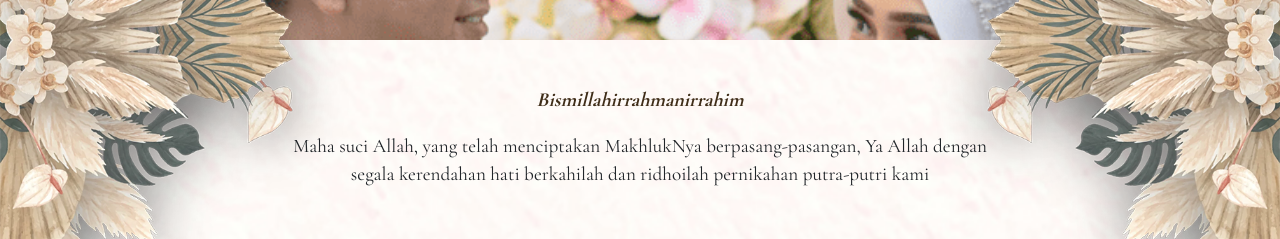
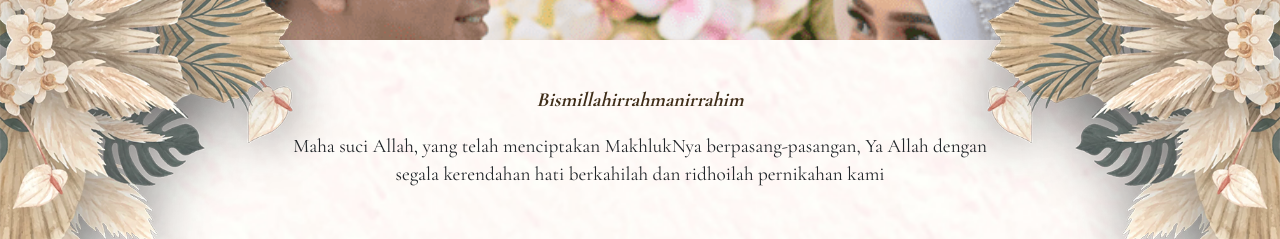
Before and after one commit to afrihamzah/Ngunduh-Mantu-Reza-dan-Ami, a plain HTML site: page public/index.html in a window 1280 px wide. Shown: the part 1560-1799 px from the top of the page. Drawn offline with nearby package versions, Linux system fonts and the light colour scheme; a web font is replaced by a local one.

Commit message:
test update

```diff
--- a/public/index.html
+++ b/public/index.html
@@ -271,7 +271,7 @@
             <p>
               Maha suci Allah, yang telah menciptakan MakhlukNya
               berpasang-pasangan, Ya Allah dengan segala kerendahan hati
-              berkahilah dan ridhoilah pernikahan putra-putri kami
+              berkahilah dan ridhoilah pernikahan kami
             </p>
           </div>
         </div>
```
